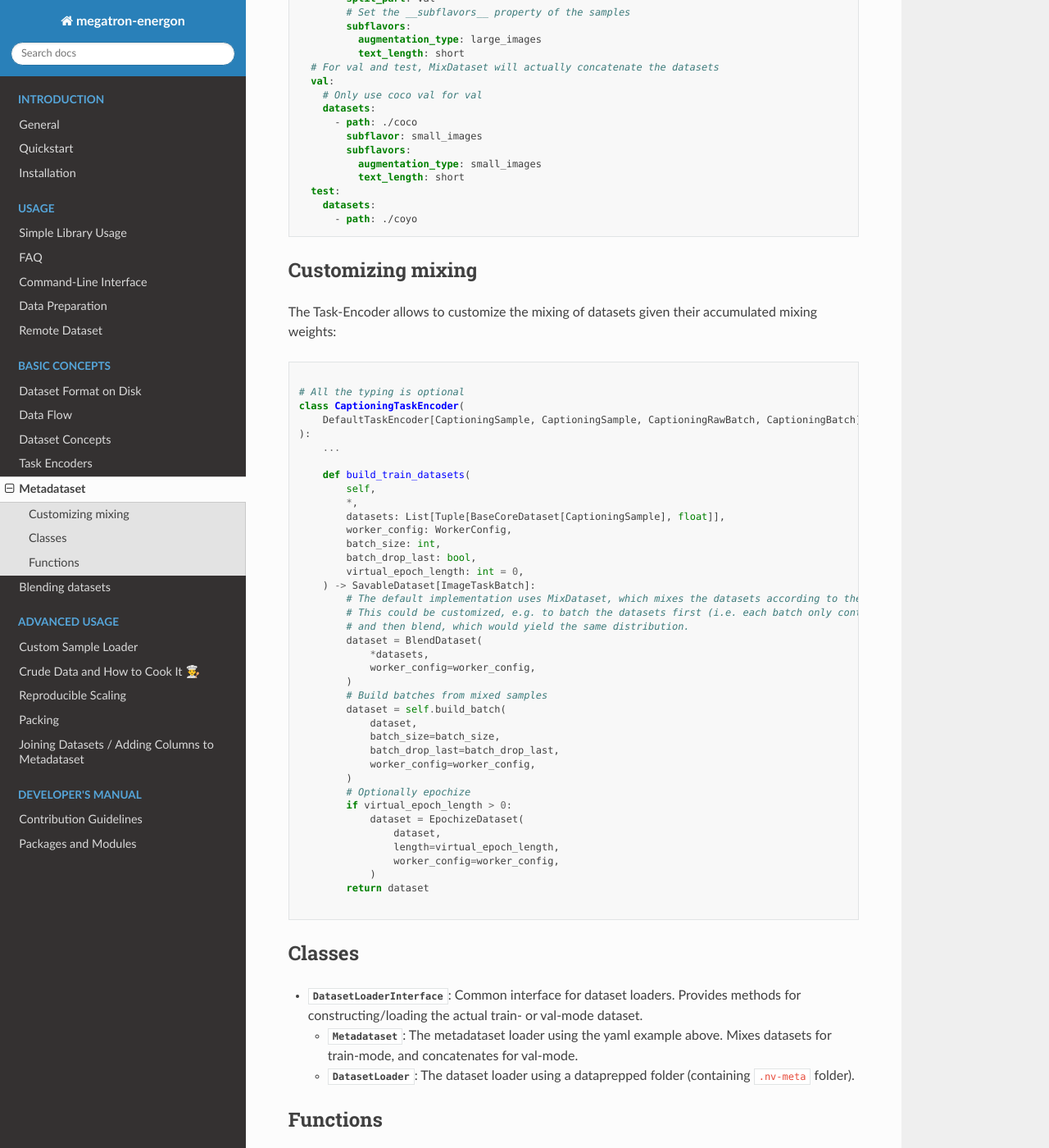
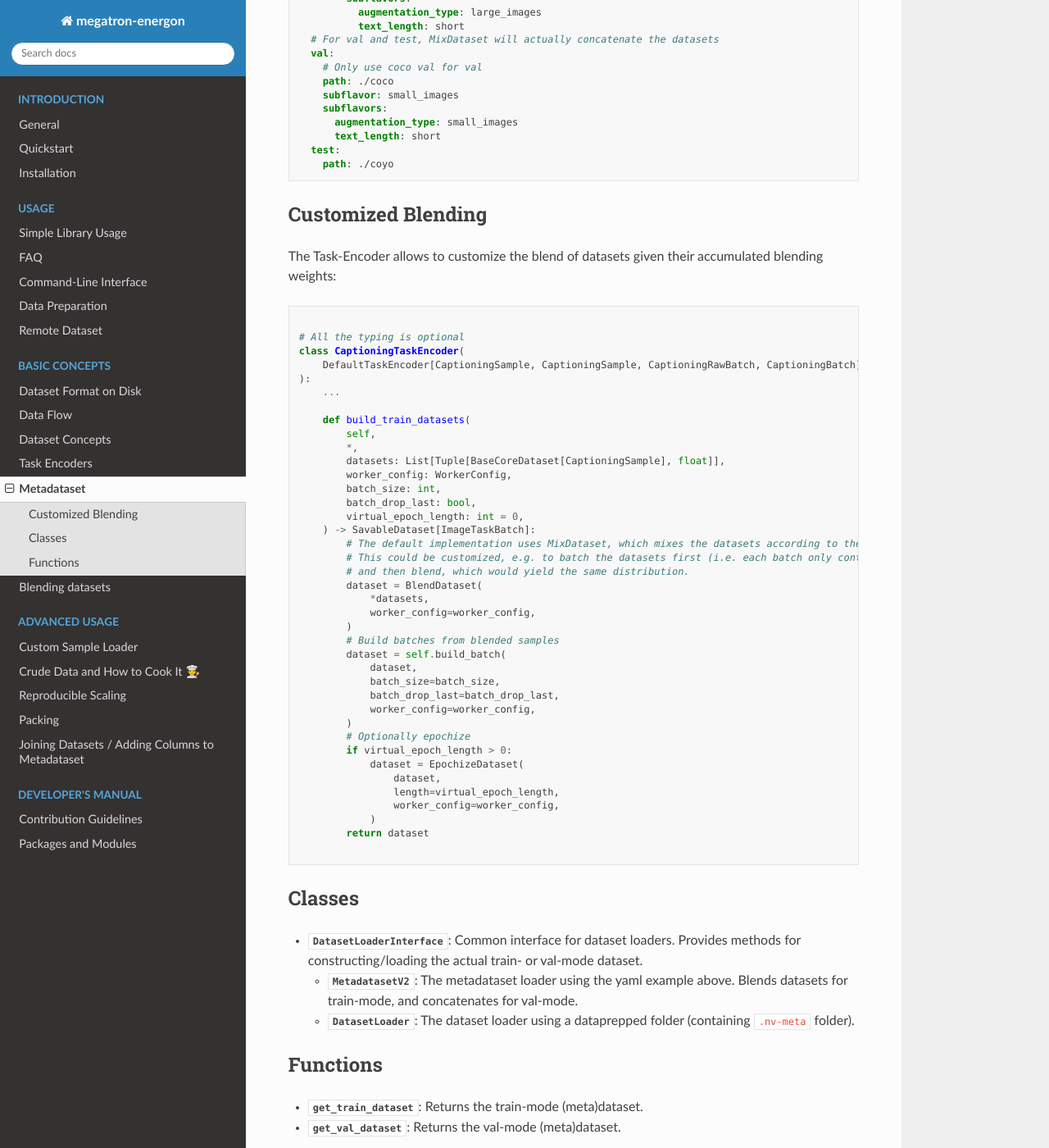
Before and after one commit to NVIDIA/Megatron-Energon, a Sphinx documentation site: the page built from docs/source/metadatasets.md, in a window 1280 px wide and 1400 px high, scrolled down 1631 px. Shown: the whole window at 82% size. Built offline with Sphinx 7.4.7 and the Read the Docs theme 3.1.0, drawn with Linux system fonts in a browser that asks for light colours; some of the changed text lies outside the part shown.

Commit message:
Refactored "mix" to "blend"

````diff
--- a/docs/source/metadatasets.md
+++ b/docs/source/metadatasets.md
@@ -10,13 +10,13 @@
 ```yaml
 # Outer object must be a `Metadataset`
 __module__: megatron.energon
-__class__: Metadataset
+__class__: MetadatasetV2
 splits:
   # Split defines the train/val/test subsets composition
   train:
     # This can be any `MetadatasetBase` class. E.g. a `DatasetMetadataset`, or a `MixMetadataset`.
     # Mix the following datasets
-    datasets:
+    blend:
       - weight: 5
         path: ./coco
       - weight: 2
@@ -25,12 +25,10 @@
         path: ./coyo
   val:
     # Only use coco-val for val
-    datasets:
-      - path: ./coco
+    path: ./coco
   test:
     # Only use coyo-test for test
-    datasets:
-      - path: ./coyo
+    path: ./coyo
 ```
 
 
@@ -55,13 +53,13 @@
 ```yaml
 # Outer object must be a `Metadataset`
 __module__: megatron.energon
-__class__: Metadataset
+__class__: MetadatasetV2
 splits:
   # Split defines the train/val/test subsets composition
   train:
     # This can be any `MetadatasetBase` class. E.g. a `DatasetMetadataset`, or a `MixMetadataset`.
-    # Mix the following datasets
-    datasets:
+    # Blend the following datasets
+    blend:
       - weight: 5
         path: ./coco
         # Set the __subflavor__ property of the coco samples
@@ -88,20 +86,18 @@
   # For val and test, MixDataset will actually concatenate the datasets
   val:
     # Only use coco val for val
-    datasets:
-      - path: ./coco
-        subflavor: small_images
-        subflavors:
-          augmentation_type: small_images
-          text_length: short
+    path: ./coco
+    subflavor: small_images
+    subflavors:
+      augmentation_type: small_images
+      text_length: short
   test:
-    datasets:
-      - path: ./coyo
+    path: ./coyo
 ```
 
-## Customizing mixing
+## Customized Blending
 
-The Task-Encoder allows to customize the mixing of datasets given their accumulated mixing weights:
+The Task-Encoder allows to customize the blend of datasets given their accumulated blending weights:
 
 ```py
 
@@ -127,7 +123,7 @@
             *datasets,
             worker_config=worker_config,
         )
-        # Build batches from mixed samples
+        # Build batches from blended samples
         dataset = self.build_batch(
             dataset,
             batch_size=batch_size,
@@ -148,7 +144,7 @@
 
 ## Classes
 * {py:class}`DatasetLoaderInterface <megatron.energon.DatasetLoaderInterface>`: Common interface for dataset loaders. Provides methods for constructing/loading the actual train- or val-mode dataset.
-  * {py:class}`Metadataset <megatron.energon.Metadataset>`: The metadataset loader using the yaml example above. Mixes datasets for train-mode, and concatenates for val-mode.
+  * {py:class}`MetadatasetV2 <megatron.energon.MetadatasetV2>`: The metadataset loader using the yaml example above. Blends datasets for train-mode, and concatenates for val-mode.
   * {py:class}`DatasetLoader <megatron.energon.DatasetLoader>`: The dataset loader using a dataprepped folder (containing `.nv-meta` folder).
 
 ## Functions
````
Also changed, not shown: docs/source/joining_datasets.md (+1 -1 lines), docs/source/simple_use.md (+7 -9 lines), 3 other files.
